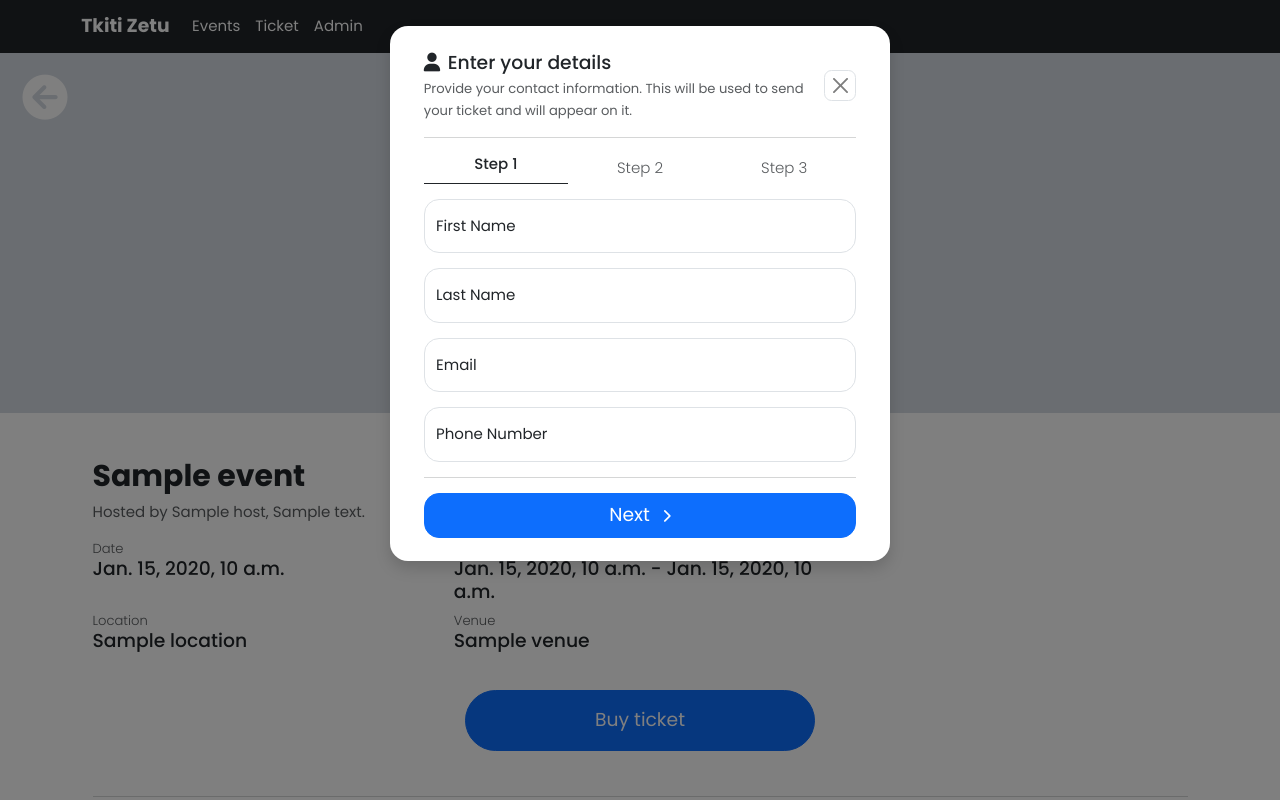
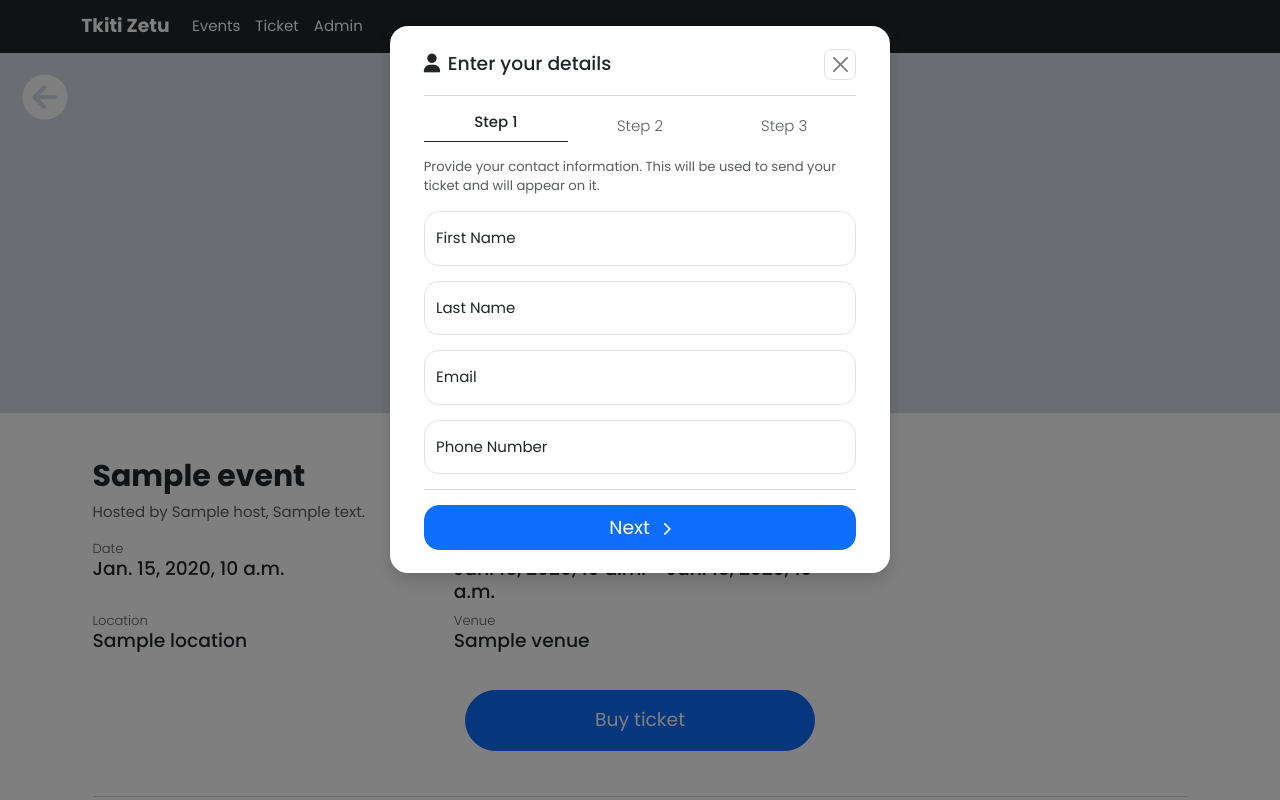
Before and after one commit to fourpixels-studio/tikitizetu, a Django app: template events/templates/event_detail.html in a window 1280 px wide, after a click on "Buy ticket". Run offline with Django 4.2, Linux system fonts and the light colour scheme; the template is opened without the code that fills it: most values are stand-ins (such as "Sample title", 1, 10 or a date in 2020); grey boxes marked "Sample" are stand-in pictures; some libraries are stand-ins or nearby versions; some web fonts are replaced.

Commit message:
Changed ticket_categories to event.get_ticket_categories

```diff
--- a/tickets/templates/modals/buy_ticket.html
+++ b/tickets/templates/modals/buy_ticket.html
@@ -5,10 +5,7 @@
             <div class="modal-body">
                 <div class="container">
                     <div class="d-flex mb-3 gap-3 flex-row align-items-center justify-content-between">
-                        <div>
-                            <h5 class="modal-title" id="buyTicketModalLabel"><i class="fa-solid fa-user me-2"></i>Enter your details</h5>
-                            <small class="text-muted fw-400">Provide your contact information. This will be used to send your ticket and will appear on it.</small>
-                        </div>
+                        <h5 class="modal-title" id="buyTicketModalLabel"><i class="fa-solid fa-user me-2"></i>Enter your details</h5>
                         <div class="border pt-1 px-1 pb-0 rounded-3">
                             <button type="button" class="btn-close" data-bs-dismiss="modal" aria-label="Close"></button>
                         </div>
@@ -20,6 +17,7 @@
                         <div class="col text-center text-muted fw-300">Step 3</div>
                     </div>
                     <div class="row justify-content-center align-items-center">
+                        <small class="text-muted mb-3 fw-400">Provide your contact information. This will be used to send your ticket and will appear on it.</small>
                         <div class="col-lg-8 col-lg-12">
                             <form method="POST" action="{% url 'new_ticket' %}">
                             {% csrf_token %}
@@ -57,10 +55,7 @@
             <div class="modal-body">
                 <div class="container">
                     <div class="d-flex gap-3 flex-row align-items-center justify-content-between">
-                        <div>
-                            <h5 class="modal-title" id="buyTicketModalLabel"><i class="fa-solid fa-ticket me-2"></i>Select Your Ticket Type</h5>
-                            <small class="text-muted fw-400">Choose the ticket category that best suits you. Prices may vary.</small>
-                        </div>
+                        <h5 class="modal-title" id="buyTicketModalLabel"><i class="fa-solid fa-ticket me-2"></i>Select Your Ticket Type</h5>
                         <div class="border pt-1 px-1 pb-0 rounded-3">
                             <button type="button" class="btn-close" data-bs-dismiss="modal" aria-label="Close"></button>
                         </div>
@@ -72,11 +67,11 @@
                         <div class="col text-center text-muted fw-300">Step 3</div>
                     </div>
                     <div class="row justify-content-center align-items-center">
+                        <small class="text-muted mb-3 fw-400">Choose the ticket category that best suits you. Prices may vary.</small>
                         <div class="col-lg-8 col-lg-12">
                             <div class="d-flex flex-row flex-wrap gap-2">
                                 <input type="hidden" name="amount" id="ticketAmount" value="">
-                                {% for category in ticket_categories %}
-                                <input type="num" name="amount" value="{{ category.price }}" style="display: none;">
+                                {% for category in event.get_ticket_categories %}
                                 <div class="border rounded-4 p-2">
                                     <div class="d-flex flex-row align-items-center gap-3 px-3 hover">
                                         <input class="form-check-input hover" type="radio" name="ticket_type" id="ticket_type{{ category.pk }}" value="{{ category.get_category_name_display }}" data-price="{{ category.price }}" required>
@@ -107,10 +102,7 @@
             <div class="modal-body">
                 <div class="container">
                     <div class="d-flex mb-3 gap-3 flex-row align-items-center justify-content-between">
-                        <div>
-                            <h5 class="modal-title" id="bankModalLabel"><i class="fa-solid fa-bank me-2"></i> Enter Payment Details</h5>
-                            <small class="text-muted fw-400">Provide your card information to complete the purchase.</small>
-                        </div>
+                        <h5 class="modal-title" id="bankModalLabel"><i class="fa-solid fa-bank me-2"></i> Enter Payment Details</h5>
                         <div class="border pt-1 px-1 pb-0 rounded-3">
                             <button type="button" class="btn-close" data-bs-dismiss="modal" aria-label="Close"></button>
                         </div>
@@ -121,6 +113,7 @@
                         <div class="col text-center text-dark fw-500 border-bottom pb-2 border-dark">Step 3</div>
                     </div>
                     <div class="row justify-content-center align-items-center">
+                        <small class="text-muted mb-3 fw-400">Provide your card information to complete the purchase.</small>
                         <div class="col-lg-8 col-lg-12">
                             <div class="form-floating mb-3">
                                 <input type="text" class="form-control" name="card_name" placeholder="Name on card" required>
```
